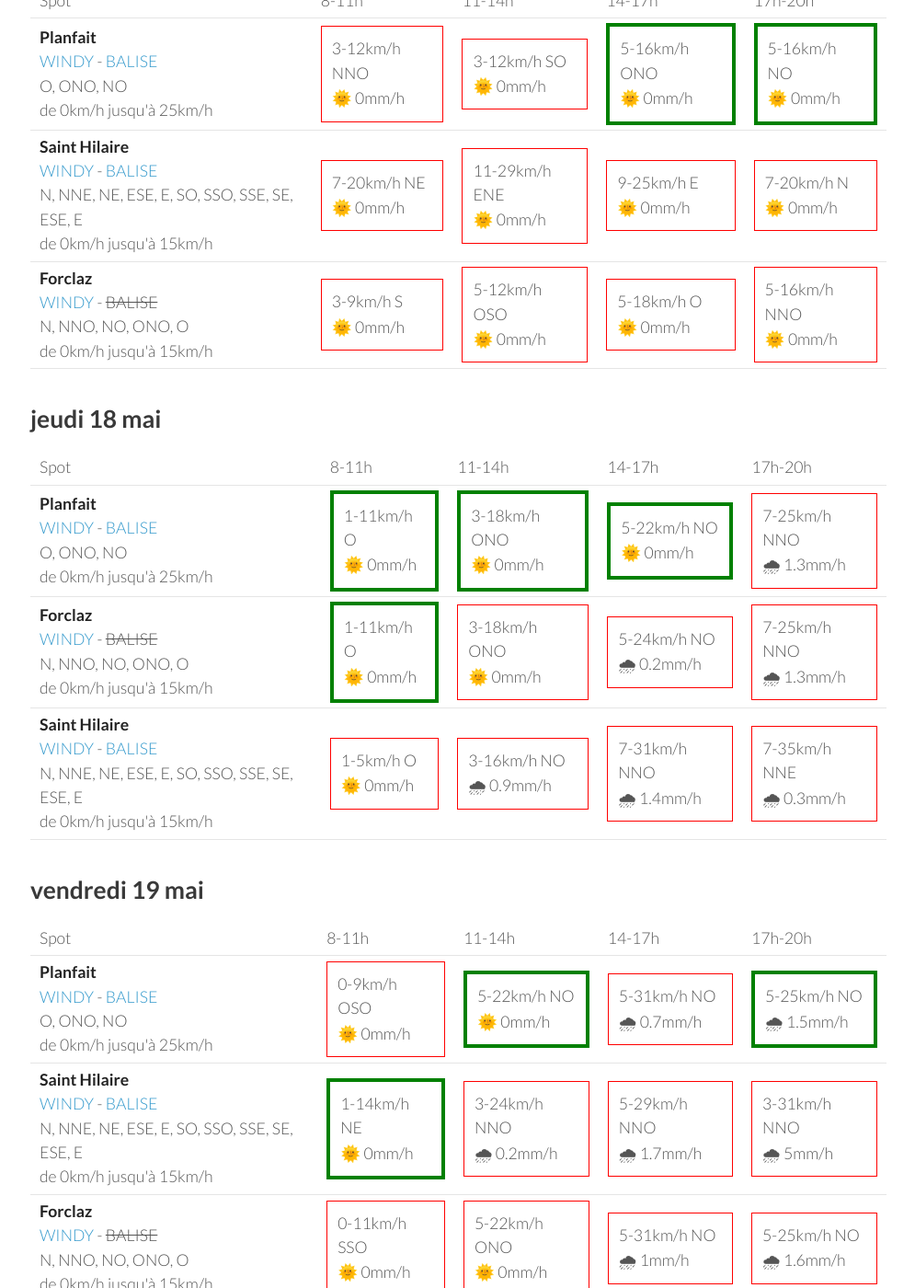
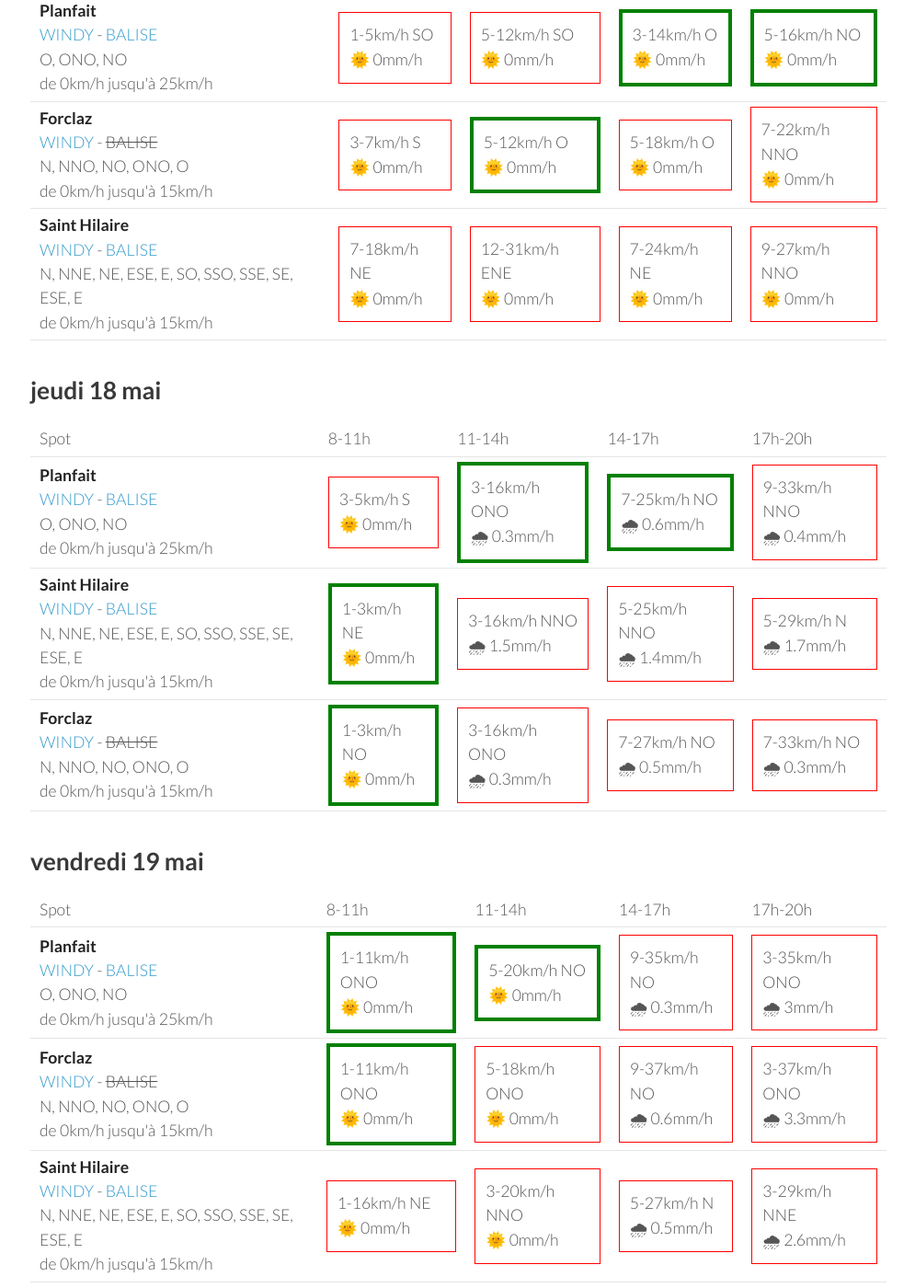
Before and after one commit to parapente-dans-le-nord/parapente-dans-le-nord.github.io, a Jekyll site: the page built from alpes_nord.markdown, in a window 1280 px wide and 1400 px high, scrolled down 849 px. Shown: the whole window at 92% size, without its empty margins (25-1020 px from the left). Built offline with Jekyll 4.4.1, drawn with Linux system fonts in a browser that asks for light colours; some of the changed text lies outside the part shown.

Commit message:
update index.markdown

```diff
--- a/alpes_nord.markdown
+++ b/alpes_nord.markdown
@@ -22,30 +22,30 @@ page mise à jour le mardi 16 mai 17:26
       <td>17h-20h</td>
     </tr>
 <tr>
+        <td><strong>Forclaz</strong><br><a href="https://windy.com/45.814/6.247?45.375,6.246,8,m:eVwaglz">WINDY</a> - <span class="no-balise"> BALISE </span><br> <span class="vent-favorable">N, NNO, NO, ONO, O</span><br><span class="force-vent">de 0km/h jusqu'à 15km/h</span> </td>
+
+            <td><div class="not-flyable"><p>0-0km/h NA</p><p>🌧️ 0mm/h</p></div></td>
+            <td><div class="not-flyable"><p>0-0km/h NA</p><p>🌧️ 0mm/h</p></div></td>
+            <td><div class="not-flyable"><p>0-0km/h NA</p><p>🌧️ 0mm/h</p></div></td>
+            <td><div class="not-flyable"><p>14-38km/h NNO</p><p>🌞 0mm/h</p></div></td>
+
+    </tr>
+<tr>
         <td><strong>Saint Hilaire</strong><br><a href="https://windy.com/45.307/5.888?45.087,5.889,9,m:eUFagkX">WINDY</a> - <span class=""><a href="http://www.balisemeteo.com/balise.php?idBalise=61">BALISE</a> </span><br> <span class="vent-favorable">N, NNE, NE, ESE, E, SO, SSO, SSE, SE, ESE, E</span><br><span class="force-vent">de 0km/h jusqu'à 15km/h</span> </td>
 
             <td><div class="not-flyable"><p>0-0km/h NA</p><p>🌧️ 0mm/h</p></div></td>
-            <td><div class="not-flyable"><p>7-27km/h NE</p><p>🌧 1.2mm/h</p></div></td>
-            <td><div class="not-flyable"><p>9-35km/h N</p><p>🌧 0mm/h</p></div></td>
-            <td><div class="not-flyable"><p>22-59km/h NNO</p><p>🌧 0mm/h</p></div></td>
-
-    </tr>
-<tr>
-        <td><strong>Forclaz</strong><br><a href="https://windy.com/45.814/6.247?45.375,6.246,8,m:eVwaglz">WINDY</a> - <span class="no-balise"> BALISE </span><br> <span class="vent-favorable">N, NNO, NO, ONO, O</span><br><span class="force-vent">de 0km/h jusqu'à 15km/h</span> </td>
-
             <td><div class="not-flyable"><p>0-0km/h NA</p><p>🌧️ 0mm/h</p></div></td>
-            <td><div class="not-flyable"><p>11-29km/h NO</p><p>🌞 0mm/h</p></div></td>
-            <td><div class="not-flyable"><p>14-38km/h NNO</p><p>🌞 0mm/h</p></div></td>
-            <td><div class="not-flyable"><p>12-40km/h NNO</p><p>🌞 0.2mm/h</p></div></td>
+            <td><div class="not-flyable"><p>0-0km/h NA</p><p>🌧️ 0mm/h</p></div></td>
+            <td><div class="not-flyable"><p>22-59km/h NNO</p><p>🌧 0.5mm/h</p></div></td>
 
     </tr>
 <tr>
         <td><strong>Planfait</strong><br><a href="https://windy.com/45.853/6.223?45.415,6.223,8">WINDY</a> - <span class=""><a href="https://www.openwindmap.org/PP496">BALISE</a> </span><br> <span class="vent-favorable">O, ONO, NO</span><br><span class="force-vent">de 0km/h jusqu'à 25km/h</span> </td>
 
             <td><div class="not-flyable"><p>0-0km/h NA</p><p>🌧️ 0mm/h</p></div></td>
-            <td><div class="not-flyable"><p>7-25km/h NNO</p><p>🌞 0mm/h</p></div></td>
-            <td><div class="not-flyable"><p>12-37km/h NNO</p><p>🌞 0mm/h</p></div></td>
-            <td><div class="not-flyable"><p>7-33km/h NNO</p><p>🌞 0.2mm/h</p></div></td>
+            <td><div class="not-flyable"><p>0-0km/h NA</p><p>🌧️ 0mm/h</p></div></td>
+            <td><div class="not-flyable"><p>0-0km/h NA</p><p>🌧️ 0mm/h</p></div></td>
+            <td><div class="not-flyable"><p>11-37km/h NNO</p><p>🌞 0mm/h</p></div></td>
 
     </tr>
 
@@ -67,30 +67,30 @@ page mise à jour le mardi 16 mai 17:26
 <tr>
         <td><strong>Planfait</strong><br><a href="https://windy.com/45.853/6.223?45.415,6.223,8">WINDY</a> - <span class=""><a href="https://www.openwindmap.org/PP496">BALISE</a> </span><br> <span class="vent-favorable">O, ONO, NO</span><br><span class="force-vent">de 0km/h jusqu'à 25km/h</span> </td>
 
-            <td><div class="not-flyable"><p>3-12km/h NNO</p><p>🌞 0mm/h</p></div></td>
-            <td><div class="not-flyable"><p>3-12km/h SO</p><p>🌞 0mm/h</p></div></td>
-            <td><div class="flyable"><p>5-16km/h ONO</p><p>🌞 0mm/h</p></div></td>
+            <td><div class="not-flyable"><p>1-5km/h SO</p><p>🌞 0mm/h</p></div></td>
+            <td><div class="not-flyable"><p>5-12km/h SO</p><p>🌞 0mm/h</p></div></td>
+            <td><div class="flyable"><p>3-14km/h O</p><p>🌞 0mm/h</p></div></td>
             <td><div class="flyable"><p>5-16km/h NO</p><p>🌞 0mm/h</p></div></td>
+
+
+    </tr>
+<tr>
+        <td><strong>Forclaz</strong><br><a href="https://windy.com/45.814/6.247?45.375,6.246,8,m:eVwaglz">WINDY</a> - <span class="no-balise"> BALISE </span><br> <span class="vent-favorable">N, NNO, NO, ONO, O</span><br><span class="force-vent">de 0km/h jusqu'à 15km/h</span> </td>
+
+            <td><div class="not-flyable"><p>3-7km/h S</p><p>🌞 0mm/h</p></div></td>
+            <td><div class="flyable"><p>5-12km/h O</p><p>🌞 0mm/h</p></div></td>
+            <td><div class="not-flyable"><p>5-18km/h O</p><p>🌞 0mm/h</p></div></td>
+            <td><div class="not-flyable"><p>7-22km/h NNO</p><p>🌞 0mm/h</p></div></td>
 
 
     </tr>
 <tr>
         <td><strong>Saint Hilaire</strong><br><a href="https://windy.com/45.307/5.888?45.087,5.889,9,m:eUFagkX">WINDY</a> - <span class=""><a href="http://www.balisemeteo.com/balise.php?idBalise=61">BALISE</a> </span><br> <span class="vent-favorable">N, NNE, NE, ESE, E, SO, SSO, SSE, SE, ESE, E</span><br><span class="force-vent">de 0km/h jusqu'à 15km/h</span> </td>
 
-            <td><div class="not-flyable"><p>7-20km/h NE</p><p>🌞 0mm/h</p></div></td>
-            <td><div class="not-flyable"><p>11-29km/h ENE</p><p>🌞 0mm/h</p></div></td>
-            <td><div class="not-flyable"><p>9-25km/h E</p><p>🌞 0mm/h</p></div></td>
-            <td><div class="not-flyable"><p>7-20km/h N</p><p>🌞 0mm/h</p></div></td>
-
-
-    </tr>
-<tr>
-        <td><strong>Forclaz</strong><br><a href="https://windy.com/45.814/6.247?45.375,6.246,8,m:eVwaglz">WINDY</a> - <span class="no-balise"> BALISE </span><br> <span class="vent-favorable">N, NNO, NO, ONO, O</span><br><span class="force-vent">de 0km/h jusqu'à 15km/h</span> </td>
-
-            <td><div class="not-flyable"><p>3-9km/h S</p><p>🌞 0mm/h</p></div></td>
-            <td><div class="not-flyable"><p>5-12km/h OSO</p><p>🌞 0mm/h</p></div></td>
-            <td><div class="not-flyable"><p>5-18km/h O</p><p>🌞 0mm/h</p></div></td>
-            <td><div class="not-flyable"><p>5-16km/h NNO</p><p>🌞 0mm/h</p></div></td>
+            <td><div class="not-flyable"><p>7-18km/h NE</p><p>🌞 0mm/h</p></div></td>
+            <td><div class="not-flyable"><p>12-31km/h ENE</p><p>🌞 0mm/h</p></div></td>
+            <td><div class="not-flyable"><p>7-24km/h NE</p><p>🌞 0mm/h</p></div></td>
+            <td><div class="not-flyable"><p>9-27km/h NNO</p><p>🌞 0mm/h</p></div></td>
 
 
     </tr>
@@ -113,30 +113,30 @@ page mise à jour le mardi 16 mai 17:26
 <tr>
         <td><strong>Planfait</strong><br><a href="https://windy.com/45.853/6.223?45.415,6.223,8">WINDY</a> - <span class=""><a href="https://www.openwindmap.org/PP496">BALISE</a> </span><br> <span class="vent-favorable">O, ONO, NO</span><br><span class="force-vent">de 0km/h jusqu'à 25km/h</span> </td>
 
-            <td><div class="flyable"><p>1-11km/h O</p><p>🌞 0mm/h</p></div></td>
-            <td><div class="flyable"><p>3-18km/h ONO</p><p>🌞 0mm/h</p></div></td>
-            <td><div class="flyable"><p>5-22km/h NO</p><p>🌞 0mm/h</p></div></td>
-            <td><div class="not-flyable"><p>7-25km/h NNO</p><p>🌧 1.3mm/h</p></div></td>
+            <td><div class="not-flyable"><p>3-5km/h S</p><p>🌞 0mm/h</p></div></td>
+            <td><div class="flyable"><p>3-16km/h ONO</p><p>🌧 0.3mm/h</p></div></td>
+            <td><div class="flyable"><p>7-25km/h NO</p><p>🌧 0.6mm/h</p></div></td>
+            <td><div class="not-flyable"><p>9-33km/h NNO</p><p>🌧 0.4mm/h</p></div></td>
+
+
+    </tr>
+<tr>
+        <td><strong>Saint Hilaire</strong><br><a href="https://windy.com/45.307/5.888?45.087,5.889,9,m:eUFagkX">WINDY</a> - <span class=""><a href="http://www.balisemeteo.com/balise.php?idBalise=61">BALISE</a> </span><br> <span class="vent-favorable">N, NNE, NE, ESE, E, SO, SSO, SSE, SE, ESE, E</span><br><span class="force-vent">de 0km/h jusqu'à 15km/h</span> </td>
+
+            <td><div class="flyable"><p>1-3km/h NE</p><p>🌞 0mm/h</p></div></td>
+            <td><div class="not-flyable"><p>3-16km/h NNO</p><p>🌧 1.5mm/h</p></div></td>
+            <td><div class="not-flyable"><p>5-25km/h NNO</p><p>🌧 1.4mm/h</p></div></td>
+            <td><div class="not-flyable"><p>5-29km/h N</p><p>🌧 1.7mm/h</p></div></td>
 
 
     </tr>
 <tr>
         <td><strong>Forclaz</strong><br><a href="https://windy.com/45.814/6.247?45.375,6.246,8,m:eVwaglz">WINDY</a> - <span class="no-balise"> BALISE </span><br> <span class="vent-favorable">N, NNO, NO, ONO, O</span><br><span class="force-vent">de 0km/h jusqu'à 15km/h</span> </td>
 
-            <td><div class="flyable"><p>1-11km/h O</p><p>🌞 0mm/h</p></div></td>
-            <td><div class="not-flyable"><p>3-18km/h ONO</p><p>🌞 0mm/h</p></div></td>
-            <td><div class="not-flyable"><p>5-24km/h NO</p><p>🌧 0.2mm/h</p></div></td>
-            <td><div class="not-flyable"><p>7-25km/h NNO</p><p>🌧 1.3mm/h</p></div></td>
-
-
-    </tr>
-<tr>
-        <td><strong>Saint Hilaire</strong><br><a href="https://windy.com/45.307/5.888?45.087,5.889,9,m:eUFagkX">WINDY</a> - <span class=""><a href="http://www.balisemeteo.com/balise.php?idBalise=61">BALISE</a> </span><br> <span class="vent-favorable">N, NNE, NE, ESE, E, SO, SSO, SSE, SE, ESE, E</span><br><span class="force-vent">de 0km/h jusqu'à 15km/h</span> </td>
-
-            <td><div class="not-flyable"><p>1-5km/h O</p><p>🌞 0mm/h</p></div></td>
-            <td><div class="not-flyable"><p>3-16km/h NO</p><p>🌧 0.9mm/h</p></div></td>
-            <td><div class="not-flyable"><p>7-31km/h NNO</p><p>🌧 1.4mm/h</p></div></td>
-            <td><div class="not-flyable"><p>7-35km/h NNE</p><p>🌧 0.3mm/h</p></div></td>
+            <td><div class="flyable"><p>1-3km/h NO</p><p>🌞 0mm/h</p></div></td>
+            <td><div class="not-flyable"><p>3-16km/h ONO</p><p>🌧 0.3mm/h</p></div></td>
+            <td><div class="not-flyable"><p>7-27km/h NO</p><p>🌧 0.5mm/h</p></div></td>
+            <td><div class="not-flyable"><p>7-33km/h NO</p><p>🌧 0.3mm/h</p></div></td>
 
 
     </tr>
@@ -159,30 +159,30 @@ page mise à jour le mardi 16 mai 17:26
 <tr>
         <td><strong>Planfait</strong><br><a href="https://windy.com/45.853/6.223?45.415,6.223,8">WINDY</a> - <span class=""><a href="https://www.openwindmap.org/PP496">BALISE</a> </span><br> <span class="vent-favorable">O, ONO, NO</span><br><span class="force-vent">de 0km/h jusqu'à 25km/h</span> </td>
 
-            <td><div class="not-flyable"><p>0-9km/h OSO</p><p>🌞 0mm/h</p></div></td>
-            <td><div class="flyable"><p>5-22km/h NO</p><p>🌞 0mm/h</p></div></td>
-            <td><div class="not-flyable"><p>5-31km/h NO</p><p>🌧 0.7mm/h</p></div></td>
-            <td><div class="flyable"><p>5-25km/h NO</p><p>🌧 1.5mm/h</p></div></td>
+            <td><div class="flyable"><p>1-11km/h ONO</p><p>🌞 0mm/h</p></div></td>
+            <td><div class="flyable"><p>5-20km/h NO</p><p>🌞 0mm/h</p></div></td>
+            <td><div class="not-flyable"><p>9-35km/h NO</p><p>🌧 0.3mm/h</p></div></td>
+            <td><div class="not-flyable"><p>3-35km/h ONO</p><p>🌧 3mm/h</p></div></td>
+
+
+    </tr>
+<tr>
+        <td><strong>Forclaz</strong><br><a href="https://windy.com/45.814/6.247?45.375,6.246,8,m:eVwaglz">WINDY</a> - <span class="no-balise"> BALISE </span><br> <span class="vent-favorable">N, NNO, NO, ONO, O</span><br><span class="force-vent">de 0km/h jusqu'à 15km/h</span> </td>
+
+            <td><div class="flyable"><p>1-11km/h ONO</p><p>🌞 0mm/h</p></div></td>
+            <td><div class="not-flyable"><p>5-18km/h ONO</p><p>🌞 0mm/h</p></div></td>
+            <td><div class="not-flyable"><p>9-37km/h NO</p><p>🌧 0.6mm/h</p></div></td>
+            <td><div class="not-flyable"><p>3-37km/h ONO</p><p>🌧 3.3mm/h</p></div></td>
 
 
     </tr>
 <tr>
         <td><strong>Saint Hilaire</strong><br><a href="https://windy.com/45.307/5.888?45.087,5.889,9,m:eUFagkX">WINDY</a> - <span class=""><a href="http://www.balisemeteo.com/balise.php?idBalise=61">BALISE</a> </span><br> <span class="vent-favorable">N, NNE, NE, ESE, E, SO, SSO, SSE, SE, ESE, E</span><br><span class="force-vent">de 0km/h jusqu'à 15km/h</span> </td>
 
-            <td><div class="flyable"><p>1-14km/h NE</p><p>🌞 0mm/h</p></div></td>
-            <td><div class="not-flyable"><p>3-24km/h NNO</p><p>🌧 0.2mm/h</p></div></td>
-            <td><div class="not-flyable"><p>5-29km/h NNO</p><p>🌧 1.7mm/h</p></div></td>
-            <td><div class="not-flyable"><p>3-31km/h NNO</p><p>🌧 5mm/h</p></div></td>
-
-
-    </tr>
-<tr>
-        <td><strong>Forclaz</strong><br><a href="https://windy.com/45.814/6.247?45.375,6.246,8,m:eVwaglz">WINDY</a> - <span class="no-balise"> BALISE </span><br> <span class="vent-favorable">N, NNO, NO, ONO, O</span><br><span class="force-vent">de 0km/h jusqu'à 15km/h</span> </td>
-
-            <td><div class="not-flyable"><p>0-11km/h SSO</p><p>🌞 0mm/h</p></div></td>
-            <td><div class="not-flyable"><p>5-22km/h ONO</p><p>🌞 0mm/h</p></div></td>
-            <td><div class="not-flyable"><p>5-31km/h NO</p><p>🌧 1mm/h</p></div></td>
-            <td><div class="not-flyable"><p>5-25km/h NO</p><p>🌧 1.6mm/h</p></div></td>
+            <td><div class="not-flyable"><p>1-16km/h NE</p><p>🌞 0mm/h</p></div></td>
+            <td><div class="not-flyable"><p>3-20km/h NNO</p><p>🌞 0mm/h</p></div></td>
+            <td><div class="not-flyable"><p>5-27km/h N</p><p>🌧 0.5mm/h</p></div></td>
+            <td><div class="not-flyable"><p>3-29km/h NNE</p><p>🌧 2.6mm/h</p></div></td>
 
 
     </tr>
@@ -205,30 +205,30 @@ page mise à jour le mardi 16 mai 17:26
 <tr>
         <td><strong>Planfait</strong><br><a href="https://windy.com/45.853/6.223?45.415,6.223,8">WINDY</a> - <span class=""><a href="https://www.openwindmap.org/PP496">BALISE</a> </span><br> <span class="vent-favorable">O, ONO, NO</span><br><span class="force-vent">de 0km/h jusqu'à 25km/h</span> </td>
 
-            <td><div class="not-flyable"><p>1-12km/h SE</p><p>🌞 0mm/h</p></div></td>
-            <td><div class="flyable"><p>3-16km/h ONO</p><p>🌞 0mm/h</p></div></td>
-            <td><div class="not-flyable"><p>7-29km/h NO</p><p>🌧 0.3mm/h</p></div></td>
-            <td><div class="not-flyable"><p>5-33km/h NO</p><p>🌧 1.4mm/h</p></div></td>
+            <td><div class="not-flyable"><p>1-12km/h NE</p><p>🌞 0mm/h</p></div></td>
+            <td><div class="flyable"><p>3-18km/h NO</p><p>🌞 0mm/h</p></div></td>
+            <td><div class="not-flyable"><p>5-27km/h NNO</p><p>🌧 0.5mm/h</p></div></td>
+            <td><div class="not-flyable"><p>5-31km/h NNO</p><p>🌧 0.9mm/h</p></div></td>
 
 
     </tr>
 <tr>
         <td><strong>Saint Hilaire</strong><br><a href="https://windy.com/45.307/5.888?45.087,5.889,9,m:eUFagkX">WINDY</a> - <span class=""><a href="http://www.balisemeteo.com/balise.php?idBalise=61">BALISE</a> </span><br> <span class="vent-favorable">N, NNE, NE, ESE, E, SO, SSO, SSE, SE, ESE, E</span><br><span class="force-vent">de 0km/h jusqu'à 15km/h</span> </td>
 
-            <td><div class="not-flyable"><p>1-18km/h NNE</p><p>🌧 4mm/h</p></div></td>
-            <td><div class="not-flyable"><p>3-20km/h NO</p><p>🌧 7mm/h</p></div></td>
-            <td><div class="not-flyable"><p>5-27km/h NNO</p><p>🌧 0.2mm/h</p></div></td>
-            <td><div class="not-flyable"><p>5-29km/h NNO</p><p>🌧 0.8mm/h</p></div></td>
+            <td><div class="not-flyable"><p>1-22km/h ENE</p><p>🌞 0mm/h</p></div></td>
+            <td><div class="not-flyable"><p>3-22km/h NNO</p><p>🌞 0mm/h</p></div></td>
+            <td><div class="not-flyable"><p>5-29km/h NNO</p><p>🌧 0.3mm/h</p></div></td>
+            <td><div class="not-flyable"><p>7-38km/h N</p><p>🌧 3.1mm/h</p></div></td>
 
 
     </tr>
 <tr>
         <td><strong>Forclaz</strong><br><a href="https://windy.com/45.814/6.247?45.375,6.246,8,m:eVwaglz">WINDY</a> - <span class="no-balise"> BALISE </span><br> <span class="vent-favorable">N, NNO, NO, ONO, O</span><br><span class="force-vent">de 0km/h jusqu'à 15km/h</span> </td>
 
-            <td><div class="not-flyable"><p>1-14km/h ESE</p><p>🌞 0mm/h</p></div></td>
-            <td><div class="not-flyable"><p>3-16km/h ONO</p><p>🌞 0mm/h</p></div></td>
-            <td><div class="not-flyable"><p>7-31km/h NO</p><p>🌧 0.5mm/h</p></div></td>
-            <td><div class="not-flyable"><p>3-33km/h O</p><p>🌧 1.3mm/h</p></div></td>
+            <td><div class="not-flyable"><p>1-12km/h ENE</p><p>🌞 0mm/h</p></div></td>
+            <td><div class="not-flyable"><p>3-18km/h ONO</p><p>🌞 0mm/h</p></div></td>
+            <td><div class="not-flyable"><p>5-25km/h NNO</p><p>🌧 0.3mm/h</p></div></td>
+            <td><div class="not-flyable"><p>5-31km/h NO</p><p>🌧 0.8mm/h</p></div></td>
 
 
     </tr>
@@ -251,30 +251,30 @@ page mise à jour le mardi 16 mai 17:26
 <tr>
         <td><strong>Planfait</strong><br><a href="https://windy.com/45.853/6.223?45.415,6.223,8">WINDY</a> - <span class=""><a href="https://www.openwindmap.org/PP496">BALISE</a> </span><br> <span class="vent-favorable">O, ONO, NO</span><br><span class="force-vent">de 0km/h jusqu'à 25km/h</span> </td>
 
+            <td><div class="not-flyable"><p>3-16km/h ESE</p><p>🌞 0mm/h</p></div></td>
+            <td><div class="flyable"><p>3-18km/h O</p><p>🌞 0mm/h</p></div></td>
+            <td><div class="flyable"><p>3-22km/h NO</p><p>🌧 0.3mm/h</p></div></td>
+            <td><div class="not-flyable"><p>3-22km/h NNO</p><p>🌧 3.1mm/h</p></div></td>
+
+
+    </tr>
+<tr>
+        <td><strong>Forclaz</strong><br><a href="https://windy.com/45.814/6.247?45.375,6.246,8,m:eVwaglz">WINDY</a> - <span class="no-balise"> BALISE </span><br> <span class="vent-favorable">N, NNO, NO, ONO, O</span><br><span class="force-vent">de 0km/h jusqu'à 15km/h</span> </td>
+
             <td><div class="not-flyable"><p>3-18km/h ESE</p><p>🌞 0mm/h</p></div></td>
-            <td><div class="flyable"><p>5-20km/h NO</p><p>🌞 0mm/h</p></div></td>
-            <td><div class="flyable"><p>5-25km/h ONO</p><p>🌧 0.2mm/h</p></div></td>
-            <td><div class="not-flyable"><p>3-29km/h SE</p><p>🌧 6mm/h</p></div></td>
+            <td><div class="not-flyable"><p>3-18km/h O</p><p>🌞 0mm/h</p></div></td>
+            <td><div class="not-flyable"><p>3-22km/h NO</p><p>🌞 0mm/h</p></div></td>
+            <td><div class="not-flyable"><p>1-24km/h NO</p><p>🌧 1.2mm/h</p></div></td>
 
 
     </tr>
 <tr>
         <td><strong>Saint Hilaire</strong><br><a href="https://windy.com/45.307/5.888?45.087,5.889,9,m:eUFagkX">WINDY</a> - <span class=""><a href="http://www.balisemeteo.com/balise.php?idBalise=61">BALISE</a> </span><br> <span class="vent-favorable">N, NNE, NE, ESE, E, SO, SSO, SSE, SE, ESE, E</span><br><span class="force-vent">de 0km/h jusqu'à 15km/h</span> </td>
 
-            <td><div class="not-flyable"><p>3-24km/h ENE</p><p>🌧 0.7mm/h</p></div></td>
-            <td><div class="not-flyable"><p>3-22km/h NNO</p><p>🌞 0mm/h</p></div></td>
-            <td><div class="not-flyable"><p>3-25km/h NNO</p><p>🌧 0.2mm/h</p></div></td>
-            <td><div class="not-flyable"><p>5-27km/h N</p><p>🌧 0.4mm/h</p></div></td>
-
-
-    </tr>
-<tr>
-        <td><strong>Forclaz</strong><br><a href="https://windy.com/45.814/6.247?45.375,6.246,8,m:eVwaglz">WINDY</a> - <span class="no-balise"> BALISE </span><br> <span class="vent-favorable">N, NNO, NO, ONO, O</span><br><span class="force-vent">de 0km/h jusqu'à 15km/h</span> </td>
-
-            <td><div class="not-flyable"><p>3-20km/h ESE</p><p>🌞 0mm/h</p></div></td>
-            <td><div class="not-flyable"><p>5-18km/h ONO</p><p>🌞 0mm/h</p></div></td>
-            <td><div class="not-flyable"><p>5-27km/h ONO</p><p>🌧 0.2mm/h</p></div></td>
-            <td><div class="not-flyable"><p>1-31km/h SE</p><p>🌧 5mm/h</p></div></td>
+            <td><div class="not-flyable"><p>1-18km/h E</p><p>🌞 0mm/h</p></div></td>
+            <td><div class="not-flyable"><p>0-18km/h NO</p><p>🌞 0mm/h</p></div></td>
+            <td><div class="not-flyable"><p>3-24km/h O</p><p>🌧 0.8mm/h</p></div></td>
+            <td><div class="not-flyable"><p>3-18km/h NO</p><p>🌧 2.7mm/h</p></div></td>
 
 
     </tr>
```
Also changed, not shown: other parts of alpes_nord.markdown (+1 -1 lines).
